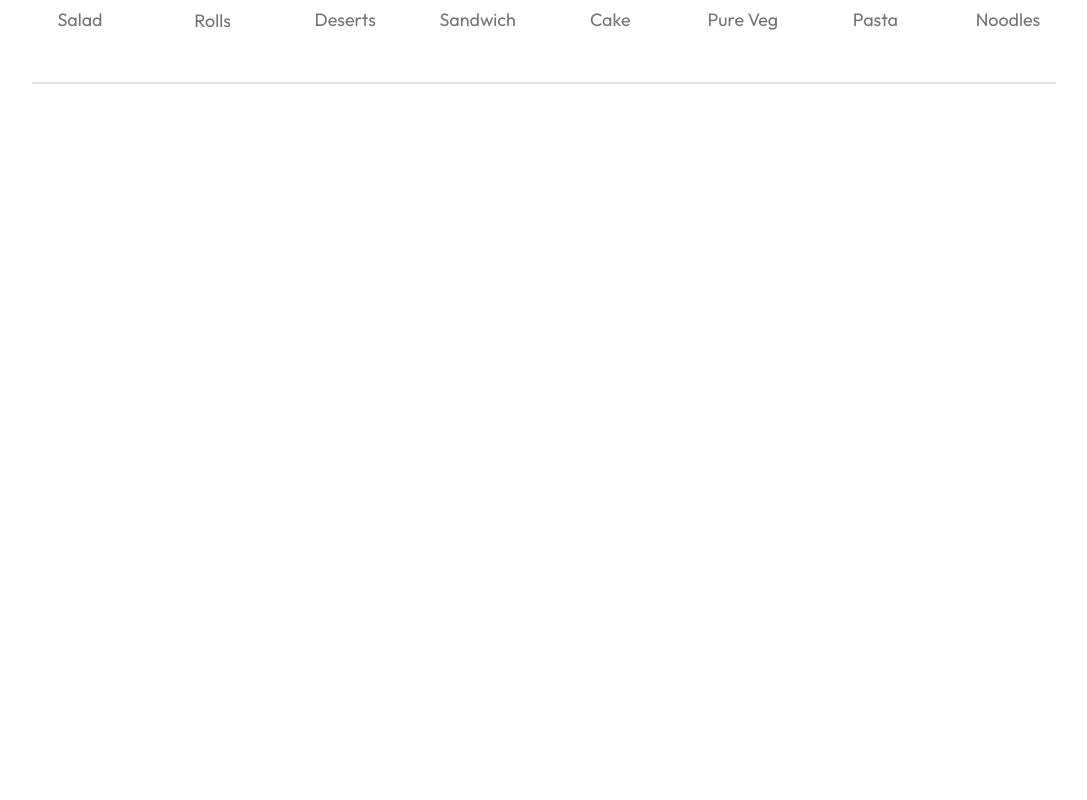
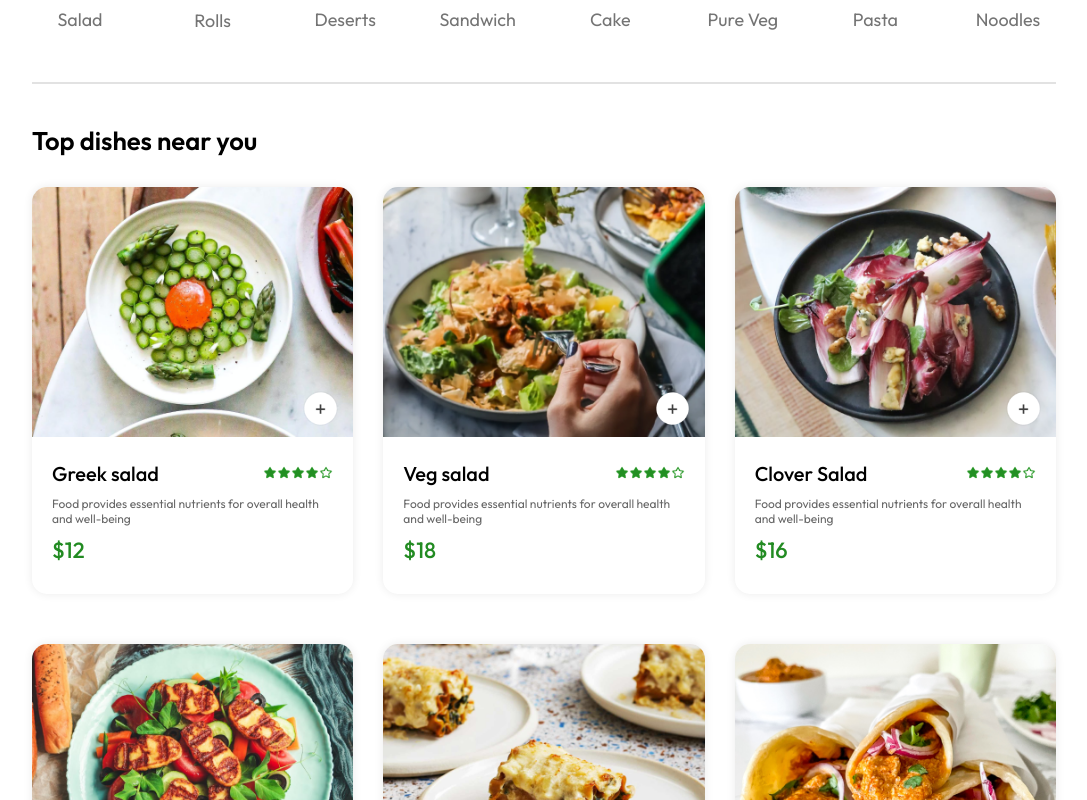
Before and after one commit to raminkhalilii/Reyhoon, a React (Vite) app in the folder front-end/: page / in a window 1280 px wide. Shown: the part 820-1620 px from the top of the page, without its empty margins (96-1183 px from the left). Before the commit the page ends 914 px from the top, so only its background shows below. Built offline with nearby package versions, Linux system fonts and the light colour scheme.

Commit message:
Food item and Food display added

```diff
--- /dev/null
+++ b/front-end/src/components/FoodDisplay/FoodDisplay.style.css
@@ -0,0 +1,16 @@
+.food-display {
+    margin-top: 30px;
+}
+
+.food-display h2 {
+    font-size: max(2vw, 24px);
+    font-weight: 600;
+}
+
+.food-item {
+    display: grid;
+    grid-template-columns:repeat(auto-fill, minmax(240px, 1fr));
+    margin-top: 30px;
+    gap: 30px;
+    row-gap: 50px;
+}
--- /dev/null
+++ b/front-end/src/components/FoodDisplay/index.jsx
@@ -0,0 +1,24 @@
+import React, {useContext} from 'react';
+import "./FoodDisplay.style.css"
+import {StoreContext} from "../../context/StoreContext.jsx";
+import FoodItem from "../FoodItem/index.jsx";
+
+function FoodDisplay({category}) {
+    const {food_list} = useContext(StoreContext);
+
+    return (
+        <div className="food-display" id="food-display">
+            <h2>
+                Top dishes near you
+            </h2>
+            <div className="food-item">
+                {food_list.map((item, index) => {
+                    return <FoodItem key={index} id={item._id} name={item.name} description={item.description}
+                                     image={item.image} price={item.price} />
+                })}
+            </div>
+        </div>
+    )
+}
+
+export default FoodDisplay;
--- /dev/null
+++ b/front-end/src/components/FoodItem/FoodItem.style.css
@@ -0,0 +1,77 @@
+.FoodItem {
+    width: 100%;
+    margin: auto;
+    border-radius: 15px;
+    box-shadow: 0 0 10px #00000015;
+    transition: 0.3s;
+    animation: fadeIn 1s;
+}
+
+.FoodItemImage img {
+    width: 100%;
+    border-radius: 15px 15px 0 0;
+
+}
+.FoodItemImage{
+    position: relative;
+}
+.FoodItemImage .add{
+    position: absolute;
+    width: 35px;
+    bottom: 15px;
+    right: 15px;
+    cursor: pointer;
+    border-radius: 50%;
+}
+.food-item-counter{
+    position: absolute;
+    bottom: 15px;
+    right: 15px;
+    cursor: pointer;
+    border-radius: 50px;
+    background-color: #fff;
+    display: flex;
+    align-items: center;
+    gap:10px;
+    padding: 6px;
+
+}
+
+.food-item-counter img {
+    width: 30px;
+
+}
+
+.FoodItemInfo {
+    padding: 20px;
+
+}
+
+.FoodItemNameRating {
+    display: flex;
+    align-items: center;
+    justify-content: space-between;
+    margin-bottom: 10px;
+}
+
+.FoodItemNameRating p {
+    font-size: 20px;
+    font-weight: 500;
+}
+
+.FoodItemNameRating img {
+    width: 70px;
+}
+
+.FoodItemDescription {
+    font-size: 12px;
+    color: #676767;
+}
+
+.FoodItemPrice{
+    font-size: 22px;
+    color: forestgreen;
+    font-weight: 500;
+    margin: 10px 0;
+
+}
--- /dev/null
+++ b/front-end/src/components/FoodItem/index.jsx
@@ -0,0 +1,40 @@
+import React, {useContext} from 'react';
+import "./FoodItem.style.css"
+import rating from "../../assets/frontend_assets/rating_starts.png";
+import item_add from "../../assets/frontend_assets/add_icon_white.png"
+import itemRemove from "../../assets/frontend_assets/remove_icon_red.png"
+import item_add_green from "../../assets/frontend_assets/add_icon_green.png"
+import {StoreContext} from "../../context/StoreContext.jsx";
+
+function FoodItem({id,name,price,description,image}) {
+
+    const {cartItems,addToCart,removeFromCart} = useContext(StoreContext);
+
+
+
+    return (
+        <div className="FoodItem">
+            <div className="FoodItemImage">
+                <img src={image} alt=""/>
+                {!cartItems[id]
+                ? <img className="add" src={item_add} alt="" onClick={()=>addToCart(id)}/> :
+                    <div className="food-item-counter">
+                        <img src={itemRemove} alt="" onClick={()=>removeFromCart(id)}/>
+                        <p>{cartItems[id]}</p>
+                        <img src={item_add_green} alt="" onClick={()=>addToCart(id)}/>
+                    </div>}
+            </div>
+            <div className="FoodItemInfo">
+                <div className="FoodItemNameRating">
+                    <p>{name}</p>
+                    <img src={rating} alt=""/>
+                </div>
+                <p className="FoodItemDescription">{description}</p>
+                <p className="FoodItemPrice">${price}</p>
+            </div>
+
+        </div>
+    )
+}
+
+export default FoodItem;
--- /dev/null
+++ b/front-end/src/context/StoreContext.jsx
@@ -0,0 +1,37 @@
+import {createContext, useEffect, useState} from "react";
+import {food_list} from "../assets/frontend_assets/assets.js";
+
+
+export const StoreContext = createContext(null);
+
+function StoreContextProvider(props) {
+    const [cartItems, setCartItems] = useState({});
+
+
+    const addToCart = (itemId) => {
+        if (!cartItems[itemId]) {
+            setCartItems((prev) => ({...prev, [itemId]: 1}));
+        } else {
+            setCartItems((prev) => ({...prev, [itemId]: prev[itemId] + 1}));
+        }
+    }
+
+    const removeFromCart = (itemId) => {
+        setCartItems((prev) => ({...prev, [itemId]: prev[itemId] - 1}));
+    }
+
+    const contextValue = {
+        food_list,
+        cartItems,
+        addToCart,
+        removeFromCart,
+        setCartItems,
+    }
+
+    useEffect(() => {
+        console.log(cartItems);
+    }, [cartItems]);
+    return <StoreContext.Provider value={contextValue}>{props.children}</StoreContext.Provider>;
+}
+
+export default StoreContextProvider;
--- a/front-end/src/main.jsx
+++ b/front-end/src/main.jsx
@@ -1,11 +1,13 @@
-import {StrictMode} from 'react'
 import {createRoot} from 'react-dom/client'
 import App from './App.jsx'
 import './index.css'
 import {BrowserRouter} from "react-router-dom";
+import StoreContextProvider from "./context/StoreContext.jsx";
 
 createRoot(document.getElementById('root')).render(
     <BrowserRouter>
-        <App/>
+        <StoreContextProvider>
+            <App/>
+        </StoreContextProvider>
     </BrowserRouter>
 )
--- a/front-end/src/pages/Home/index.jsx
+++ b/front-end/src/pages/Home/index.jsx
@@ -2,6 +2,7 @@ import React, {useState} from 'react';
 import "./Home.style.css"
 import Header from "../../components/Header/index.jsx";
 import ExploreMenu from "../../components/ExploreMenu/index.jsx";
+import FoodDisplay from "../../components/FoodDisplay/index.jsx";
 
 function Home() {
 
@@ -10,6 +11,7 @@ function Home() {
         <div className="Home">
             <Header />
             <ExploreMenu category={category} setCategory={setCategory} />
+            <FoodDisplay category={category}/>
         </div>
     )
 }
```
